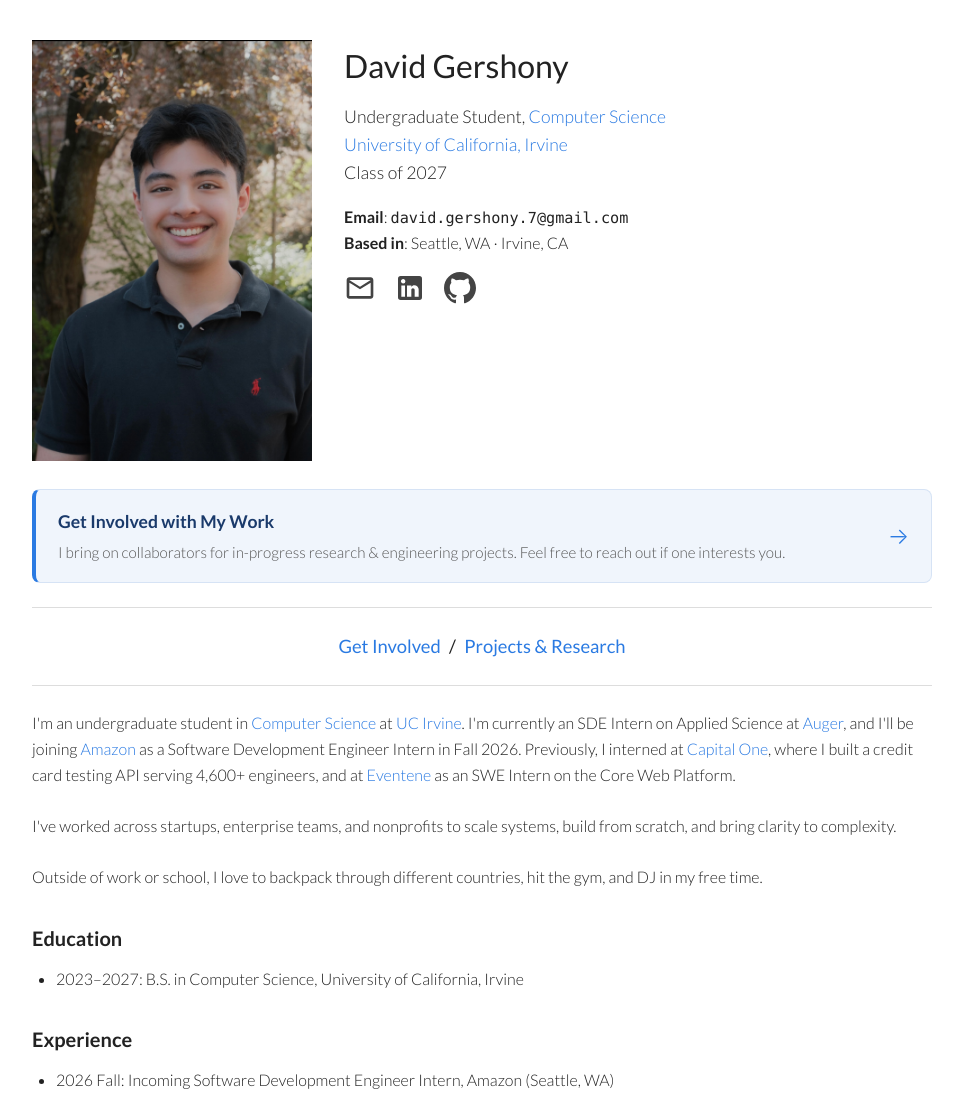
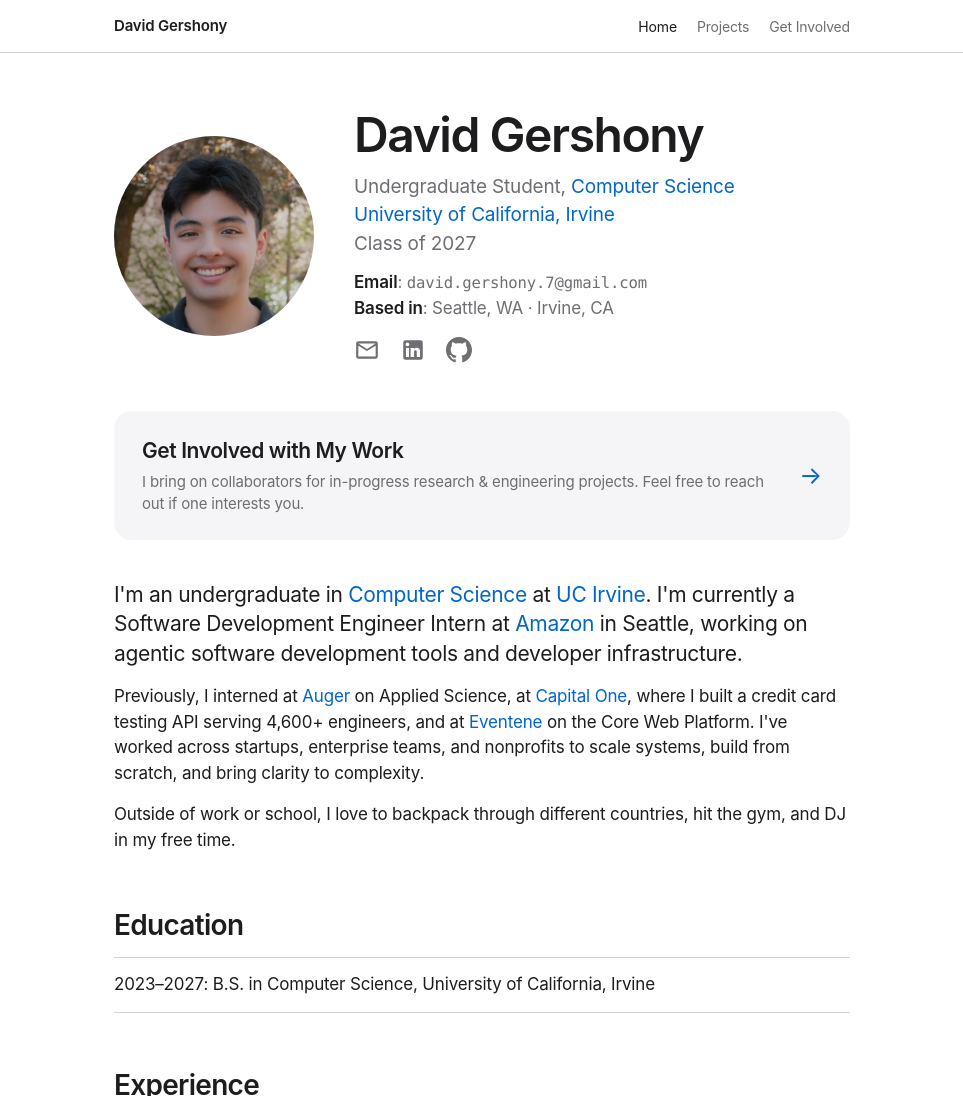
Before and after one commit to gdavid7/gdavid7.github.io, a plain HTML site: page index.html in a window 1280 px wide. Shown: the top 1096 px of the page, without its empty margins (158-1121 px from the left). Drawn offline with Linux system fonts and the light colour scheme.

Commit message:
Refresh site: Apple-style design, current Amazon role, add Cue and research poster photo
Co-Authored-By: Claude Sonnet 5.5 <noreply@anthropic.com>

```diff
--- a/index.html
+++ b/index.html
@@ -7,10 +7,13 @@
     <title>David Gershony</title>
     <meta name="author" content="David Gershony">
     <meta name="description" content="Homepage of David Gershony">
-    <link href="https://fonts.googleapis.com/css?family=Lato:300,400,700" rel="stylesheet">
     <link rel="stylesheet" href="style.css">
 </head>
 <body>
+<nav class="nav"><div class="nav-inner">
+    <a class="nav-brand" href="index.html">David Gershony</a>
+    <div class="nav-links"><a href="index.html" aria-current="page">Home</a><a href="projects.html">Projects</a><a href="open-projects.html">Get Involved</a></div>
+</div></nav>
 <div class="container">
 
 <div class="header">
@@ -50,20 +53,14 @@
     <span class="callout-arrow">&rarr;</span>
 </a>
 
-<hr/>
-<nav class="section-nav">
-    <h3>
-        <a href="open-projects.html">Get Involved</a> /
-        <a href="projects.html">Projects &amp; Research</a>
-    </h3>
-</nav>
-<hr/>
 
+<p class="lead">
+I'm an undergraduate in <a href="https://www.cs.uci.edu/">Computer Science</a> at <a href="https://uci.edu/">UC Irvine</a>. I'm currently a Software Development Engineer Intern at <a href="https://www.amazon.com/">Amazon</a> in Seattle, working on agentic software development tools and developer infrastructure.
+</p>
 <p>
-I'm an undergraduate student in <a href="https://www.cs.uci.edu/">Computer Science</a> at <a href="https://uci.edu/">UC Irvine</a>. I'm currently an SDE Intern on Applied Science at <a href="https://www.auger.com/">Auger</a>, and I'll be joining <a href="https://www.amazon.com/">Amazon</a> as a Software Development Engineer Intern in Fall 2026. Previously, I interned at <a href="https://www.capitalone.com/">Capital One</a>, where I built a credit card testing API serving 4,600+ engineers, and at <a href="https://www.eventene.com/">Eventene</a> as an SWE Intern on the Core Web Platform.
-<br><br>
-I've worked across startups, enterprise teams, and nonprofits to scale systems, build from scratch, and bring clarity to complexity.
-<br><br>
+Previously, I interned at <a href="https://www.auger.com/">Auger</a> on Applied Science, at <a href="https://www.capitalone.com/">Capital One</a>, where I built a credit card testing API serving 4,600+ engineers, and at <a href="https://www.eventene.com/">Eventene</a> on the Core Web Platform. I've worked across startups, enterprise teams, and nonprofits to scale systems, build from scratch, and bring clarity to complexity.
+</p>
+<p>
 Outside of work or school, I love to backpack through different countries, hit the gym, and DJ in my free time.
 </p>
 
@@ -74,7 +71,7 @@ Outside of work or school, I love to backpack through different countries, hit t
 
 <h3 id="experience">Experience</h3>
 <ul>
-    <li>2026 Fall: Incoming Software Development Engineer Intern, Amazon (Seattle, WA)</li>
+    <li>2026/9&ndash;Present: Software Development Engineer Intern, Amazon (Seattle, WA)</li>
     <li>2026/6&ndash;2026/9: Software Development Engineer Intern, Auger (Bellevue, WA)</li>
     <li>2025/6&ndash;2025/8: Software Engineering Intern, Capital One (Washington, D.C.)</li>
     <li>2024/6&ndash;2024/9: Software Engineering Intern, Eventene (Santa Monica, CA)</li>
@@ -82,7 +79,7 @@ Outside of work or school, I love to backpack through different countries, hit t
 </ul>
 
 <hr/>
-<p class="last-update">Last update: June 2026</p>
+<p class="last-update">Last updated November 2026</p>
 
 </div>
 </body>
--- a/style.css
+++ b/style.css
@@ -1,235 +1,220 @@
-body {
-    font-family: 'Lato', -apple-system, BlinkMacSystemFont, "Segoe UI", Roboto, sans-serif;
-    font-weight: 300;
-    font-size: 16px;
-    line-height: 1.6;
-    color: #222;
-    background: #fff;
-    margin: 0;
-    padding: 0;
+:root {
+    /* Profile photo crop: edit these 3 values.
+       zoom: 1 = whole width of photo, bigger = closer (e.g. 1.5)
+       focus-x / focus-y: the point of the photo that stays put while zooming,
+       0% = left/top edge, 100% = right/bottom edge. Raise y to show more of
+       the shirt, lower it to show more of the top of your head. */
+    --photo-zoom: 1.24;
+    --photo-focus-x: 83%;
+    --photo-focus-y: 70%;
+
+    --bg: #ffffff;
+    --bg-alt: #f5f5f7;
+    --text: #1d1d1f;
+    --text-2: #6e6e73;
+    --line: #d2d2d7;
+    --link: #0066cc;
+    --nav-bg: rgba(255, 255, 255, 0.72);
 }
 
-.container {
-    max-width: 900px;
-    margin: 0 auto;
-    padding: 40px 20px 60px;
+@media (prefers-color-scheme: dark) {
+    :root {
+        --bg: #000000;
+        --bg-alt: #1c1c1e;
+        --text: #f5f5f7;
+        --text-2: #a1a1a6;
+        --line: #38383a;
+        --link: #2997ff;
+        --nav-bg: rgba(0, 0, 0, 0.72);
+    }
 }
 
-a {
-    color: #2a7ae2;
-    text-decoration: none;
+* { box-sizing: border-box; }
+
+html { -webkit-text-size-adjust: 100%; }
+
+body {
+    font-family: -apple-system, BlinkMacSystemFont, "SF Pro Text", "Helvetica Neue", Helvetica, Arial, sans-serif;
+    font-size: 17px;
+    line-height: 1.5;
+    letter-spacing: -0.01em;
+    color: var(--text);
+    background: var(--bg);
+    margin: 0;
+    -webkit-font-smoothing: antialiased;
 }
 
-a:hover {
-    text-decoration: underline;
+a { color: var(--link); text-decoration: none; }
+a:hover { text-decoration: underline; }
+a:focus-visible { outline: 2px solid var(--link); outline-offset: 3px; border-radius: 4px; }
+
+/* Navigation */
+.nav {
+    position: sticky;
+    top: 0;
+    z-index: 10;
+    background: var(--nav-bg);
+    -webkit-backdrop-filter: saturate(180%) blur(20px);
+    backdrop-filter: saturate(180%) blur(20px);
+    border-bottom: 1px solid var(--line);
+}
+
+.nav-inner {
+    max-width: 780px;
+    margin: 0 auto;
+    padding: 0 22px;
+    height: 52px;
+    display: flex;
+    align-items: center;
+    justify-content: space-between;
+    gap: 16px;
+}
+
+.nav-brand { font-weight: 600; color: var(--text); font-size: 15px; white-space: nowrap; }
+.nav-brand:hover { text-decoration: none; }
+
+.nav-links { display: flex; gap: 20px; }
+.nav-links a { color: var(--text-2); font-size: 14px; white-space: nowrap; }
+.nav-links a:hover { color: var(--text); text-decoration: none; }
+.nav-links a[aria-current="page"] { color: var(--text); }
+
+/* Layout */
+.container {
+    max-width: 780px;
+    margin: 0 auto;
+    padding: 56px 22px 72px;
 }
 
 /* Header */
 .header {
     display: flex;
-    gap: 32px;
-    align-items: flex-start;
+    gap: 40px;
+    align-items: center;
 }
 
 .header-photo {
-    flex-shrink: 0;
+    width: 200px;
+    height: 200px;
+    border-radius: 50%;
+    overflow: hidden;
 }
 
 .header-photo img {
-    max-width: 280px;
     width: 100%;
-    height: auto;
+    height: 100%;
+    object-fit: cover;
+    object-position: 50% 0;
+    transform: scale(var(--photo-zoom));
+    transform-origin: var(--photo-focus-x) var(--photo-focus-y);
     display: block;
 }
 
-.header-info {
-    flex: 1;
-    min-width: 0;
+.header-info { flex: 1; min-width: 0; }
+
+.header h1 {
+    font-size: 48px;
+    line-height: 1.08;
+    font-weight: 600;
+    letter-spacing: -0.03em;
+    margin: 0 0 12px;
 }
 
-.header h1 {
-    font-size: 2rem;
-    font-weight: 400;
-    margin: 0 0 0.75rem;
-}
+.header p { margin: 0 0 12px; color: var(--text-2); }
+.position { font-size: 19px; }
+.header b { color: var(--text); font-weight: 600; }
 
-.header p {
-    margin: 0 0 1rem;
-}
+.social-icons { display: flex; gap: 20px; margin-top: 16px; }
+.social-icons a { display: inline-flex; align-items: center; padding: 6px; margin: -6px; }
+.social-icons svg { width: 26px; height: 26px; fill: var(--text-2); transition: fill 0.2s; }
+.social-icons a:hover svg { fill: var(--text); }
 
-.position {
-    font-size: 1.1rem;
-}
-
-.social-icons {
-    display: flex;
-    gap: 18px;
-    margin-top: 1rem;
-}
-
-.social-icons a {
-    display: inline-flex;
-    align-items: center;
-}
-
-.social-icons svg {
-    width: 32px;
-    height: 32px;
-    fill: #444;
-    transition: fill 0.2s;
-}
-
-.social-icons a:hover svg {
-    fill: #2a7ae2;
-}
-
-/* Navigation */
-hr {
-    border: none;
-    border-top: 1px solid #ddd;
-    margin: 1.5rem 0;
-}
-
-.section-nav {
-    text-align: center;
-}
-
-.section-nav h3 {
-    margin: 0;
-    font-weight: 400;
-    font-size: 1.15rem;
-}
-
-.section-nav a {
-    margin: 0 0.3rem;
-}
-
-/* Callout banner */
+/* Callout */
 .callout {
     display: flex;
     align-items: center;
     justify-content: space-between;
     gap: 20px;
-    background: #f0f5fc;
-    border: 1px solid #d6e3f5;
-    border-left: 4px solid #2a7ae2;
-    border-radius: 8px;
-    padding: 18px 22px;
-    margin: 1.75rem 0 0;
-    color: #222;
-    transition: background 0.15s ease, border-color 0.15s ease;
+    background: var(--bg-alt);
+    border-radius: 18px;
+    padding: 24px 28px;
+    margin: 48px 0 40px;
+    color: var(--text);
+    transition: transform 0.2s ease;
 }
 
-.callout:hover {
-    text-decoration: none;
-    background: #e7f0fb;
+.callout:hover { text-decoration: none; transform: scale(1.01); }
+.callout-body { min-width: 0; }
+.callout-title { display: block; font-weight: 600; font-size: 21px; letter-spacing: -0.02em; }
+.callout-text { display: block; color: var(--text-2); font-size: 15px; margin-top: 4px; }
+.callout-arrow { flex-shrink: 0; font-size: 24px; color: var(--link); transition: transform 0.2s ease; }
+.callout:hover .callout-arrow { transform: translateX(4px); }
+
+/* Content */
+h2, h3 {
+    font-size: 28px;
+    line-height: 1.15;
+    font-weight: 600;
+    letter-spacing: -0.025em;
+    margin: 56px 0 16px;
 }
 
-.callout-body {
-    min-width: 0;
+.page-title {
+    font-size: 40px;
+    line-height: 1.1;
+    font-weight: 600;
+    letter-spacing: -0.03em;
+    margin: 0 0 8px;
 }
 
-.callout-title {
-    display: block;
-    font-weight: 700;
-    font-size: 1.1rem;
-    color: #1a3a6b;
+.lead { font-size: 21px; line-height: 1.4; letter-spacing: -0.015em; }
+
+p { margin: 0 0 16px; }
+
+ul { list-style: none; padding: 0; margin: 0; }
+
+ul li {
+    padding: 14px 0;
+    border-top: 1px solid var(--line);
 }
+ul li:last-child { border-bottom: 1px solid var(--line); }
 
-.callout-text {
-    display: block;
-    color: #555;
-    font-size: 0.95rem;
-    margin-top: 0.25rem;
-}
+tt { font-family: ui-monospace, "SF Mono", Menlo, monospace; font-size: 0.92em; }
 
-.callout-arrow {
-    flex-shrink: 0;
-    font-size: 1.4rem;
-    line-height: 1;
-    color: #2a7ae2;
-    transition: transform 0.15s ease;
-}
+hr { border: none; border-top: 1px solid var(--line); margin: 48px 0 0; }
 
-.callout:hover .callout-arrow {
-    transform: translateX(4px);
-}
-
-@media (max-width: 560px) {
-    .callout {
-        gap: 14px;
-        padding: 18px 20px;
-    }
-}
-
-/* Body content */
-h3 {
-    font-weight: 700;
-    font-size: 1.25rem;
-    margin: 2rem 0 0.75rem;
-}
-
-p {
-    margin: 0 0 1rem;
-}
-
-ul {
-    padding-left: 1.5rem;
-    margin: 0.5rem 0 1.5rem;
-}
-
-li {
-    margin-bottom: 0.4rem;
-}
-
-tt {
-    font-family: 'Menlo', 'Consolas', monospace;
-    font-size: 0.95em;
-}
-
-.last-update {
-    color: #888;
-    font-size: 0.9rem;
-    margin-top: 2rem;
-}
+.last-update { color: var(--text-2); font-size: 13px; margin-top: 16px; }
 
 /* Project / research entries */
 .entry {
-    margin-bottom: 1.5rem;
+    background: var(--bg-alt);
+    border-radius: 18px;
+    padding: 24px 28px;
+    margin-bottom: 16px;
 }
 
-.entry-title {
-    font-weight: 700;
-    color: #222;
-}
+.entry p { margin: 0 0 8px; }
+.entry p:last-child { margin-bottom: 0; }
+.entry-title { font-weight: 600; font-size: 19px; letter-spacing: -0.02em; }
+.entry-meta { color: var(--text-2); font-size: 14px; }
 
-.entry-meta {
-    color: #888;
-    font-size: 0.9rem;
-    font-style: italic;
-}
-
-.entry p {
-    margin: 0.25rem 0;
-}
-
-.entry ul {
-    margin: 0.4rem 0 0;
-}
+.entry-photo { margin: 16px 0 0; }
+.entry-photo img { width: 100%; aspect-ratio: 2 / 1; object-fit: cover; object-position: 50% 100%; display: block; border-radius: 12px; }
+.entry-photo figcaption { color: var(--text-2); font-size: 13px; margin-top: 8px; }
 
 /* Mobile */
 @media (max-width: 720px) {
-    .header {
-        flex-direction: column;
-        align-items: center;
-        text-align: center;
-    }
+    body { font-size: 16px; }
+    .container { padding: 40px 20px 56px; }
+    .header { flex-direction: column; text-align: center; gap: 24px; }
+    .header-photo { width: 160px; height: 160px; }
+    .header h1 { font-size: 36px; }
+    .social-icons { justify-content: center; }
+    .page-title { font-size: 32px; }
+    h2, h3 { font-size: 24px; margin-top: 44px; }
+    .entry, .callout { padding: 20px; }
+    .nav-links { gap: 14px; }
+}
 
-    .header-photo img {
-        max-width: 220px;
-    }
-
-    .social-icons {
-        justify-content: center;
-    }
+@media (prefers-reduced-motion: reduce) {
+    * { transition: none !important; }
 }
```
Also changed, not shown: open-projects.html (+6 -14 lines), projects.html (+14 -12 lines), images/research-poster.jpg (added).
